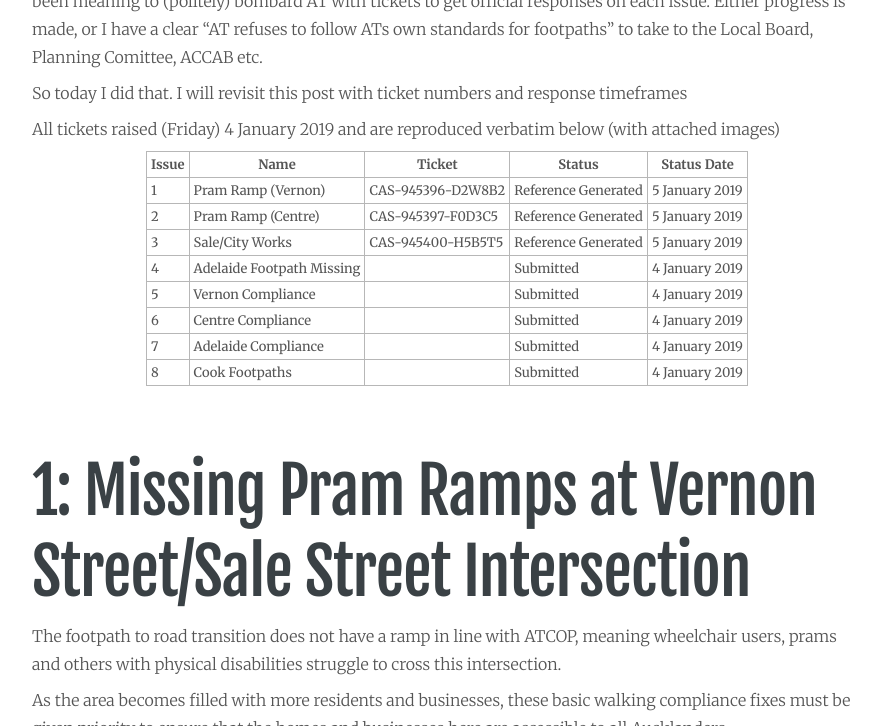
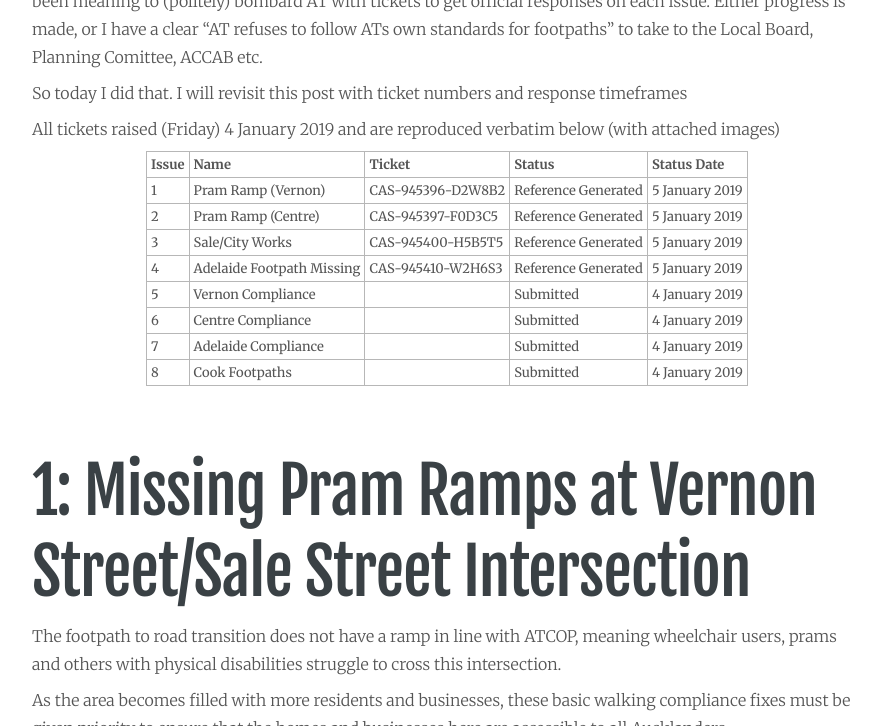
Before and after one commit to davidjroos/davidjroos.github.io, a Jekyll site: the page built from _posts/2019-01-04-VQpart5.md, in a window 1280 px wide and 900 px high, scrolled down 3266 px, cut to the strip 0-726 px from the top of the window. Shown: the whole strip, without its empty margins (193-1074 px from the left). Built offline with Jekyll 4.4.1, drawn with Linux system fonts in a browser that asks for light colours.

Commit message:
ticket update and heading realignment

```diff
--- a/_posts/2019-01-04-VQpart5.md
+++ b/_posts/2019-01-04-VQpart5.md
@@ -87,11 +87,11 @@ So today I did that. I will revisit this post with ticket numbers and response t
 All tickets raised (Friday) 4 January 2019 and are reproduced verbatim below (with attached images)
 
 **Issue**|**Name**|**Ticket**|**Status**|**Status Date**
------|-----|-----|-----|-----
+:-----|:-----|:-----|:-----|:-----
 1|Pram Ramp (Vernon)|CAS-945396-D2W8B2|Reference Generated|5 January 2019
 2|Pram Ramp (Centre)|CAS-945397-F0D3C5|Reference Generated|5 January 2019
 3|Sale/City Works|CAS-945400-H5B5T5|Reference Generated|5 January 2019
-4|Adelaide Footpath Missing| |Submitted|4 January 2019
+4|Adelaide Footpath Missing|CAS-945410-W2H6S3|Reference Generated|5 January 2019
 5|Vernon Compliance| |Submitted|4 January 2019
 6|Centre Compliance| |Submitted|4 January 2019
 7|Adelaide Compliance| |Submitted|4 January 2019
```
